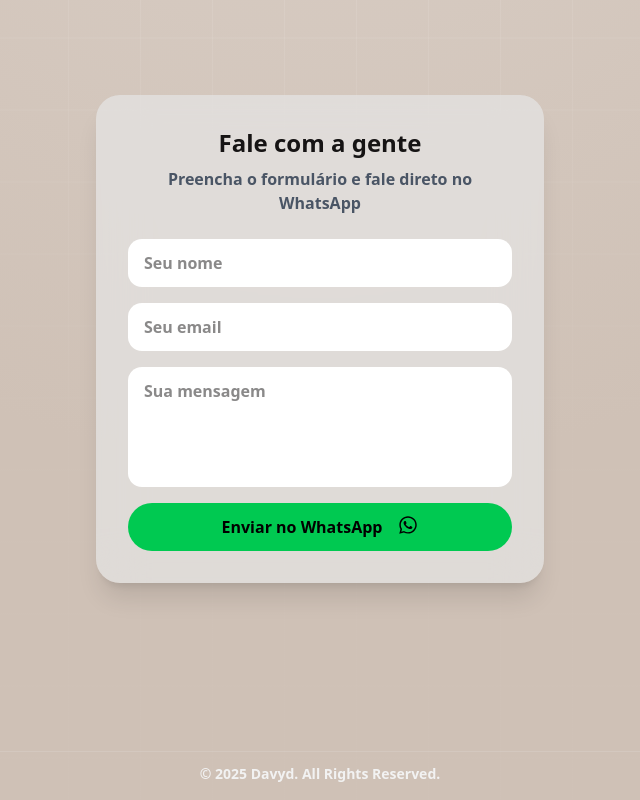
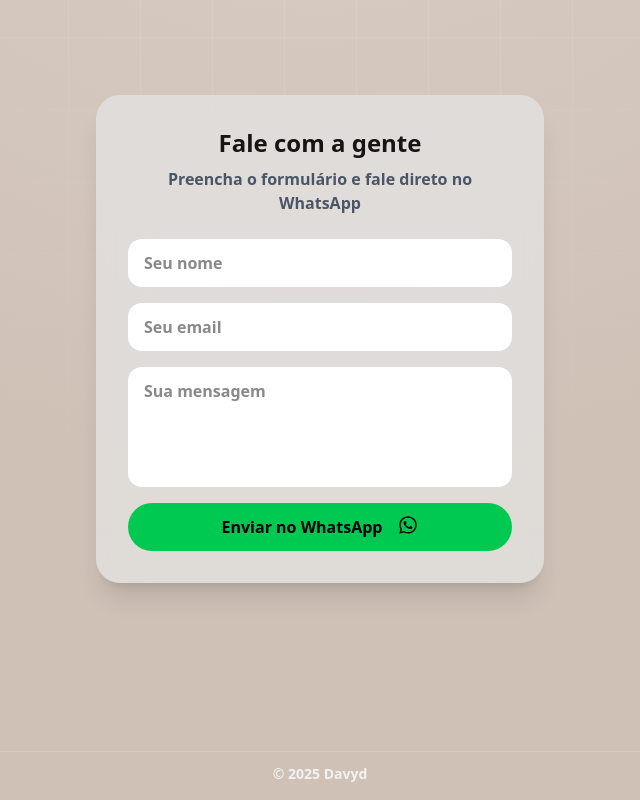
Before and after one commit to DavydEdivaldo/catalogo-DK, a React (Vite) app: page / in a window 1280 px wide. Shown: the part 1661-2461 px from the top of the page, without its empty margins (320-960 px from the left). Built offline with nearby package versions, Linux system fonts and the light colour scheme.

Commit message:
update footer

```diff
--- a/src/components/Footer.jsx
+++ b/src/components/Footer.jsx
@@ -10,7 +10,7 @@
                         <a href="#" className="hover:underline">
                             Davyd
                         </a>
-                        . All Rights Reserved.
+
                     </span>
                 </center>
             </footer>
```
